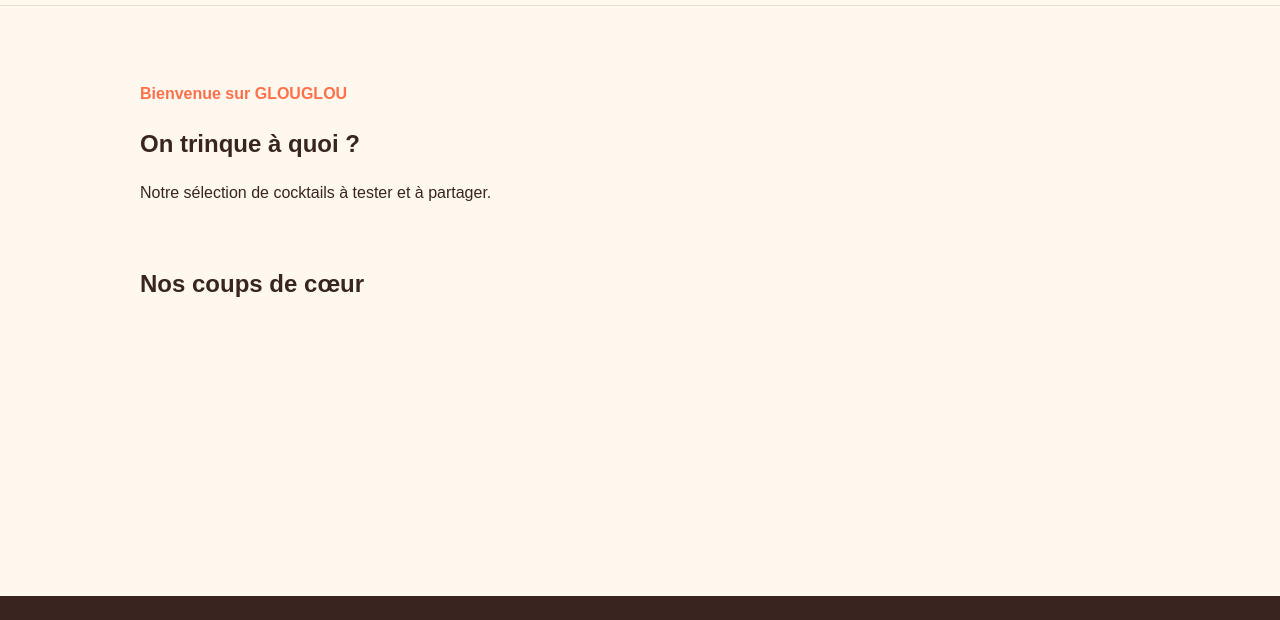
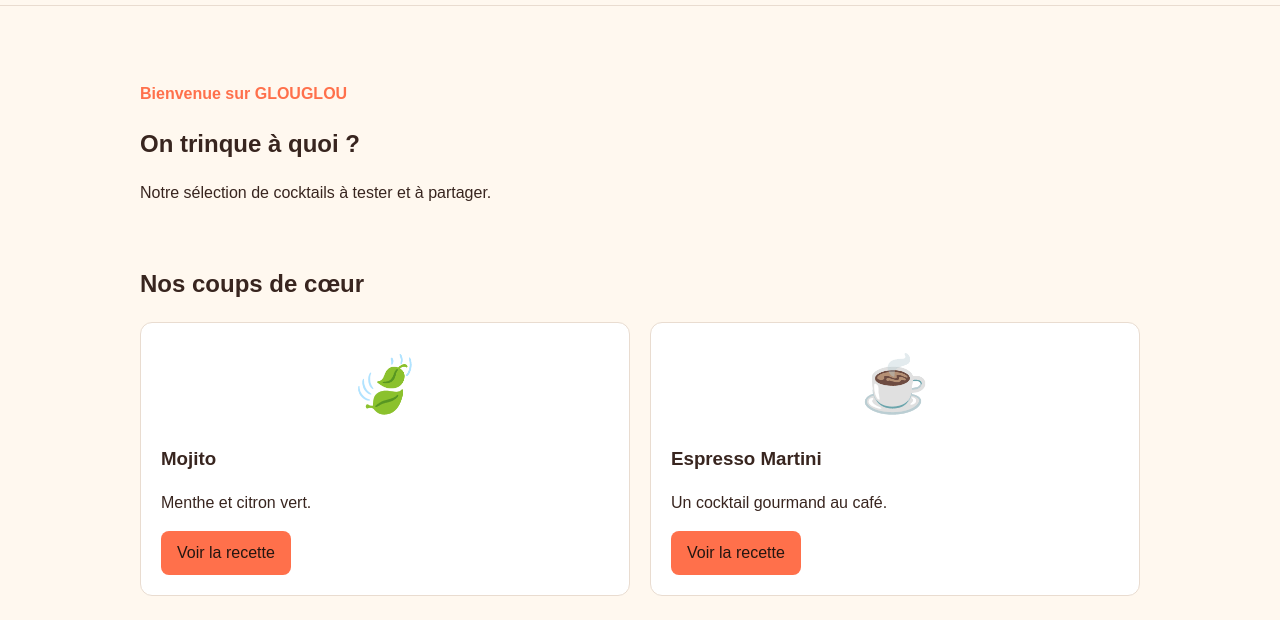
Before and after one commit to Paradox3r/GLOUGLOULIST, a plain HTML site: page index.html in a window 1280 px wide. Shown: the part 123-743 px from the top of the page. Drawn offline with Linux system fonts and the light colour scheme.

Commit message:
Refactor cocktail cards and update links

```diff
--- a/index.html
+++ b/index.html
@@ -41,34 +41,19 @@
 
             <!-- Pour ajouter une carte : copier un bloc <article> complet. -->
             <div class="card-grid">
-                <div class="card-grid" id="cocktail-list"></div>
-                <div class="card-grid" id="cocktail-list"></div>
-                <div class="card-grid" id="cocktail-list"></div>
-                <!--
+                <article class="card">
+                    <div class="card-image">🍃</div>
+                    <h3>Mojito</h3>
+                    <p>Menthe et citron vert.</p>
+                    <a class="button" href="cocktails/mojito.html">Voir la recette</a>
+                </article>
+
                 <article class="card">
                     <div class="card-image">☕</div>
                     <h3>Espresso Martini</h3>
                     <p>Un cocktail gourmand au café.</p>
-                    <p class="stars" aria-label="5 étoiles sur 5">★★★★★</p>
-                    <a class="button" href="espressoMartini.html">Voir la recette</a>
+                    <a class="button" href="cocktails/espresso-martini.html">Voir la recette</a>
                 </article>
-
-                <article class="card">
-                    <div class="card-image">☕</div>
-                    <h3>Monaco</h3>
-                    <p>Un cocktail explosif pour les keuf.</p>
-                    <p class="stars" aria-label="1 étoiles sur 5">★★★★★</p>
-                    <a class="button" href="monaco.html">Voir la recette</a>
-                </article>
-
-                <article class="card">
-                    <div class="card-image">🍃</div>
-                    <h3>Mojito</h3>
-                    <p>Menthe et citron vert.</p>
-                    <p class="stars" aria-label="4 étoiles sur 5">★★★★☆</p>
-                    <a class="button" href="mojito.html">Voir la recette</a>
-                </article>
-                -->
             </div>
         </section>
         <a id="toplink" href="#Top" title="Retour haut de la page"><button>haut</button></a>
```
